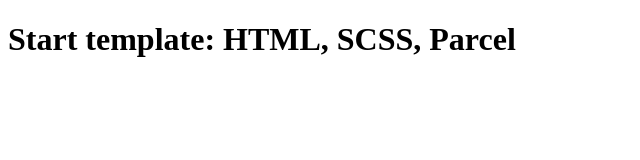
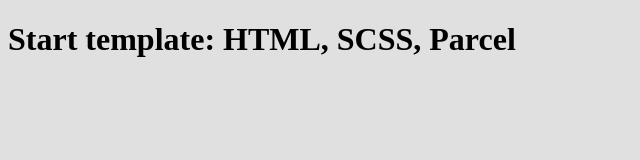
Before and after one commit to sergebast/sergebast.github.io, a website built with Parcel: page src/index.html in a window 1280 px wide. Shown: the whole page, without its empty margins (0-640 px from the left). Built offline with nearby package versions, Linux system fonts and the light colour scheme.

Commit message:
fix: update script in package.json

```diff
--- a/package.json
+++ b/package.json
@@ -5,9 +5,9 @@
   "source": "src/index.html",
   "browserslist": "> 0.5%, last 2 versions, not dead",
   "scripts": {
-    "dev": "parcel watch src/**/*.* && parcel src/index.html --open firefox",
-    "build": "parcel build src/index.html",
-    "deploy": "npm run build && gh-pages -d dist"
+    "dev": "parcel src/index.html --open firefox",
+    "build": "parcel build src/index.html --dist-dir output",
+    "deploy": "npm run build && gh-pages -d output"
   },
   "repository": {
     "type": "git",
--- a/src/style/index.scss
+++ b/src/style/index.scss
@@ -1 +1,5 @@
 @import "variables";
+
+body {
+    background-color: $defaultColor;
+}
```
Also changed, not shown: 1 other file.
